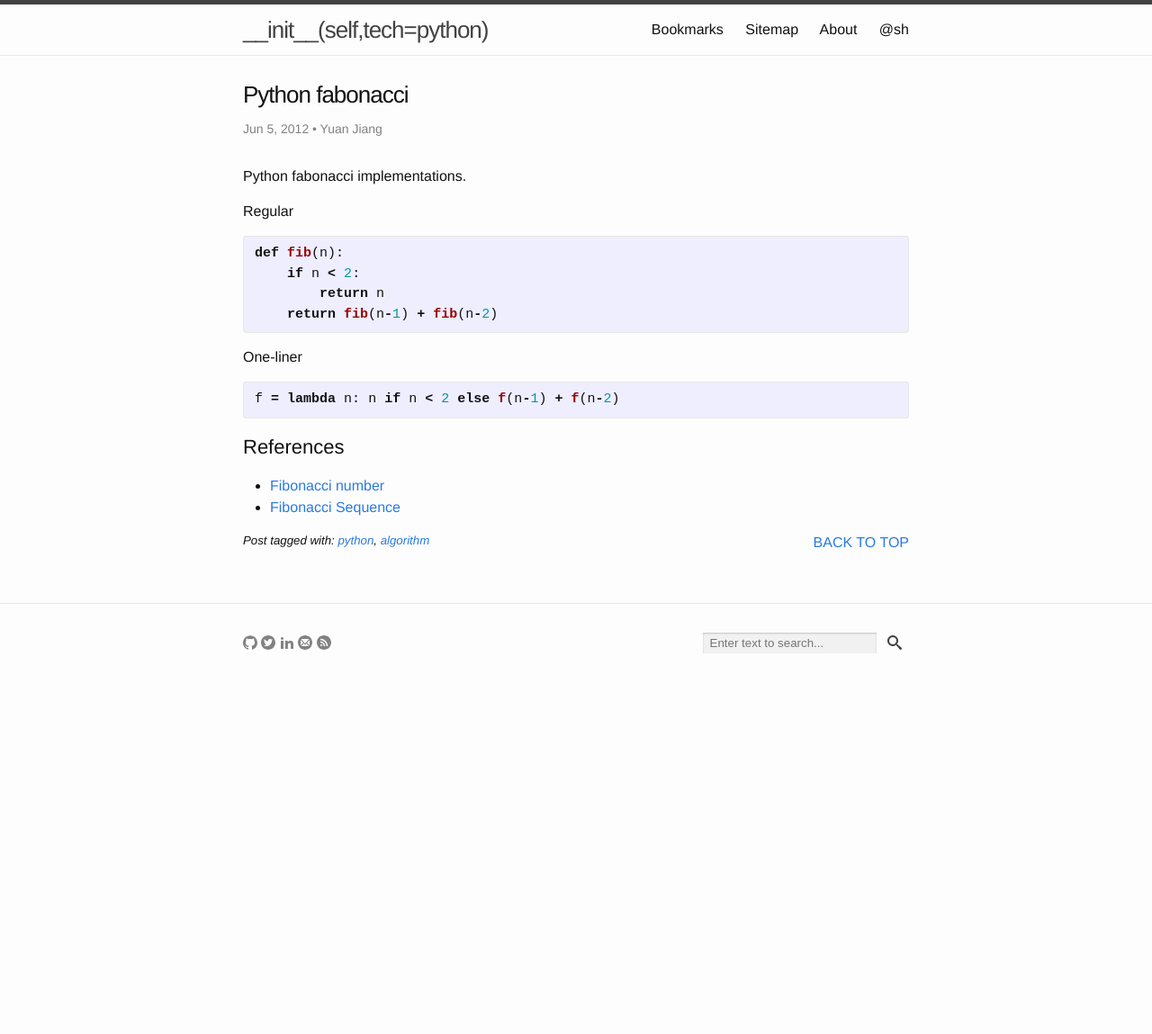
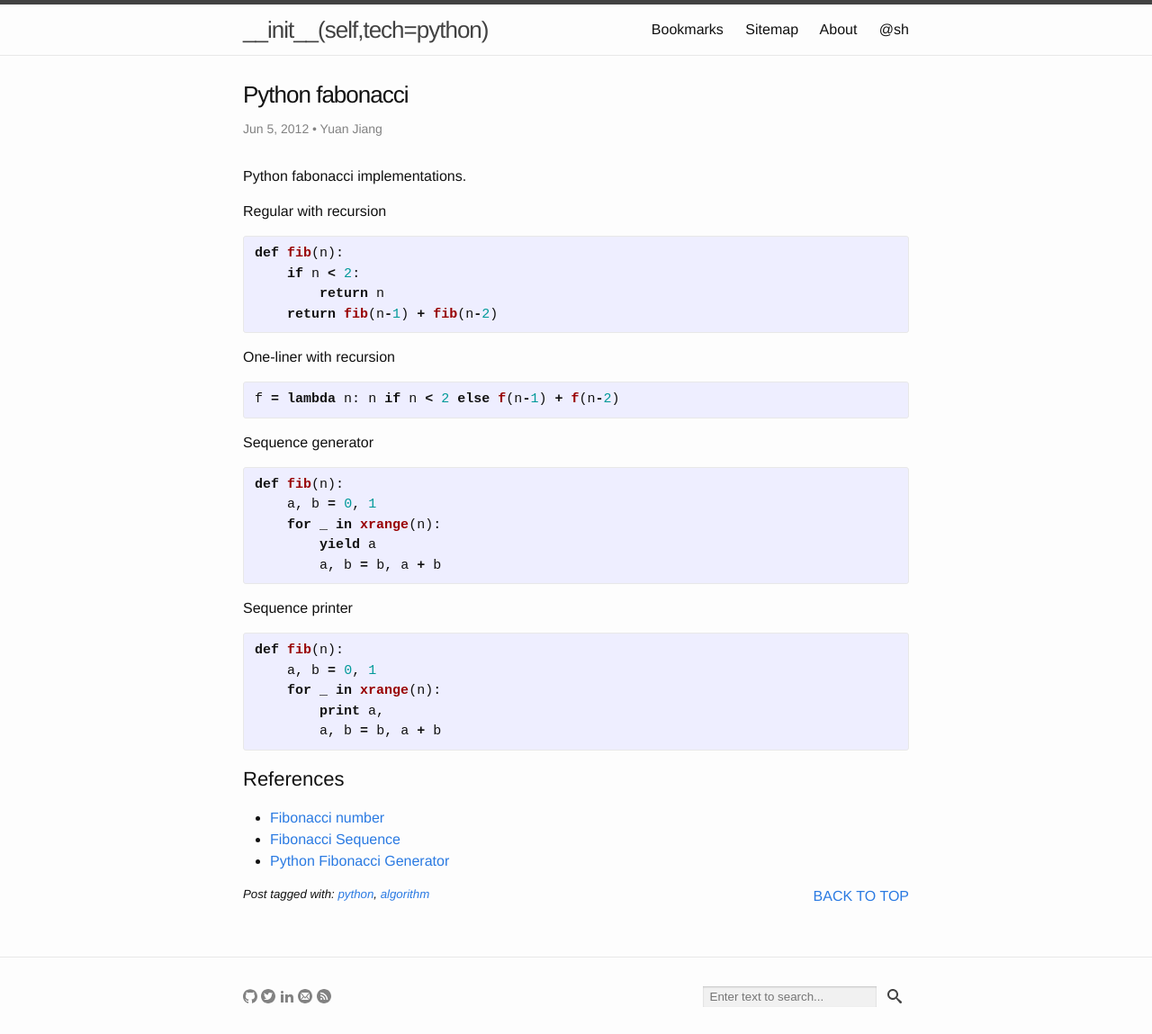
Before and after one commit to yuan-jiang/yuan-jiang.github.io, a Jekyll site: the page built from _posts/2012-06-05-python-fabonacci.md, in a window 1280 px wide. Shown: the whole page at 90% size. Built offline with Jekyll 4.4.1, drawn with Linux system fonts in a browser that asks for light colours; comment, search, counter and statistics services are not loaded; before the commit the page ends 900 px from its top, so only the background shows below that.

Commit message:
update post with fib generator

```diff
--- a/_posts/2012-06-05-python-fabonacci.md
+++ b/_posts/2012-06-05-python-fabonacci.md
@@ -8,7 +8,7 @@ tags: python algorithm
 
 Python fabonacci implementations.
 
-Regular
+Regular with recursion
 {% highlight python %}
 def fib(n):
     if n < 2:
@@ -16,11 +16,30 @@ def fib(n):
     return fib(n-1) + fib(n-2)
 {% endhighlight %}
 
-One-liner
+One-liner with recursion
 {% highlight python %}
 f = lambda n: n if n < 2 else f(n-1) + f(n-2)
+{% endhighlight %}
+
+Sequence generator
+{% highlight python %}
+def fib(n):
+    a, b = 0, 1
+    for _ in xrange(n):
+        yield a
+        a, b = b, a + b
+{% endhighlight %}
+
+Sequence printer
+{% highlight python %}
+def fib(n):
+    a, b = 0, 1
+    for _ in xrange(n):
+        print a,
+        a, b = b, a + b
 {% endhighlight %}
 
 ## References
 - [Fibonacci number](https://en.wikipedia.org/wiki/Fibonacci_number)
 - [Fibonacci Sequence](https://www.mathsisfun.com/numbers/fibonacci-sequence.html)
+- [Python Fibonacci Generator](http://stackoverflow.com/questions/3953749/python-fibonacci-generator)
```
